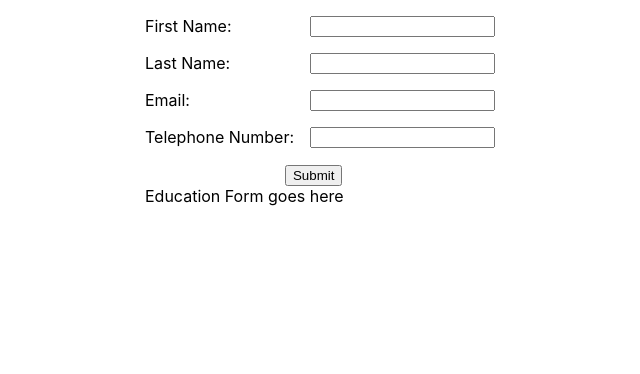
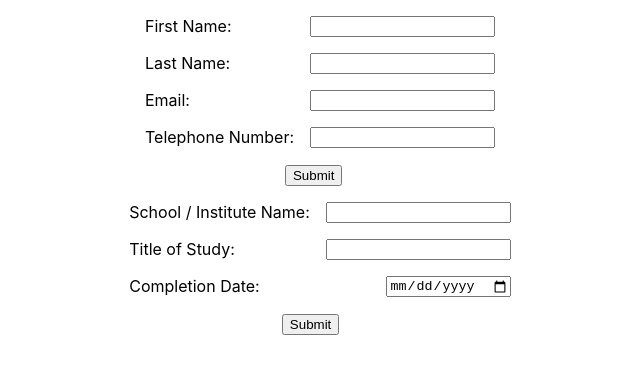
Before and after one commit to EmbryonicDev/cv-application, a React (Create React App) app: page / in a window 1280 px wide. Shown: the top 374 px of the page, without its empty margins (320-960 px from the left). Built offline with nearby package versions, Linux system fonts and the light colour scheme; the HTML template or start-up script is replaced by a standard one.

Commit message:
Render EducationForm to page

```diff
--- a/src/Components/EducationForm.js
+++ b/src/Components/EducationForm.js
@@ -1,7 +1,43 @@
-export default function EducationForm() {
+export default function EducationForm(props) {
+  const { submitEducation, handleChange, data } = props;
+
   return (
     <div className="educationForm">
-      Education Form goes here
+      <form action="#" onSubmit={submitEducation}>
+        <p className="personalInput">
+          <label htmlFor="schoolName">School / Institute Name:</label>
+          <input
+            type="text"
+            id="schoolName"
+            name="schoolName"
+            value={data.schoolName}
+            onChange={(event) => handleChange('education', event)}
+          />
+        </p>
+        <p className="personalInput">
+          <label htmlFor="titleOfStudy">Title of Study:</label>
+          <input
+            type="text"
+            id="titleOfStudy"
+            name="titleOfStudy"
+            value={data.titleOfStudy}
+            onChange={(event) => handleChange('education', event)}
+          />
+        </p>
+        <p className="personalInput">
+          <label htmlFor="studyDate">Completion Date:</label>
+          <input
+            type="date"
+            id="studyDate"
+            name="studyDate"
+            value={data.studyDate}
+            onChange={(event) => handleChange('education', event)}
+          />
+        </p>
+        <button id="personalSubmit" type="submit">
+          Submit
+        </button>
+      </form>
     </div>
   )
 }
```
